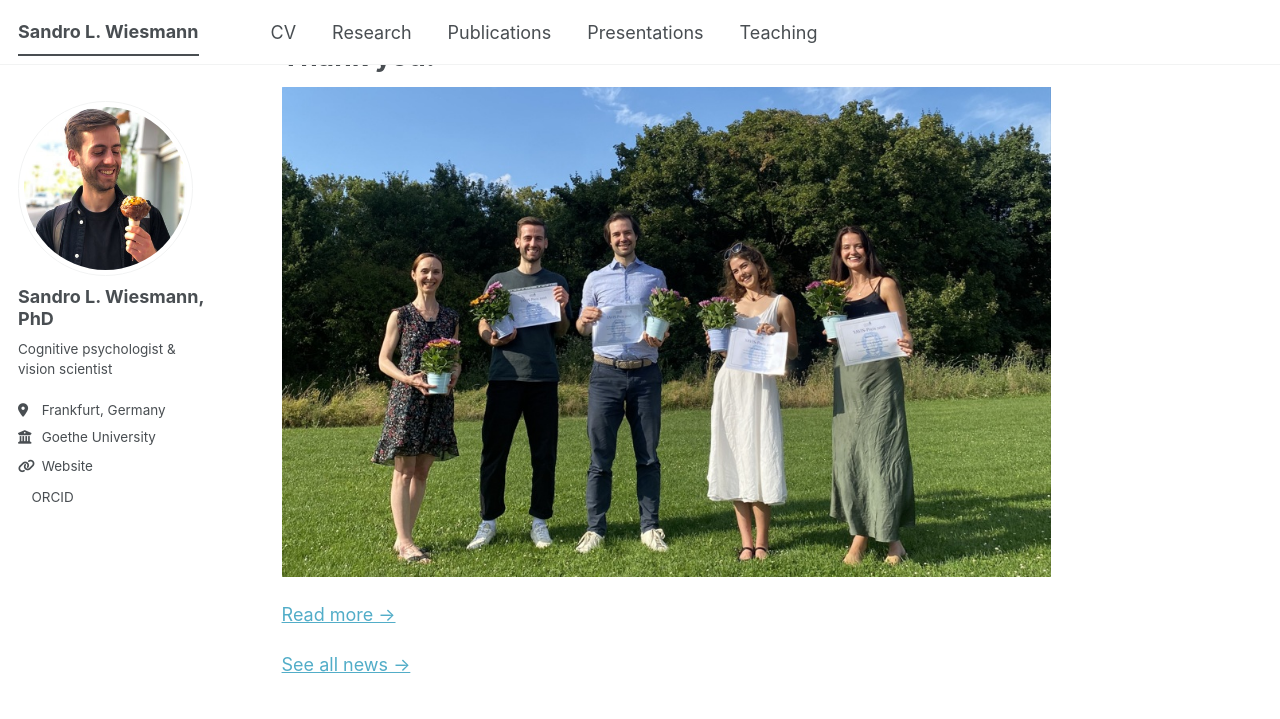
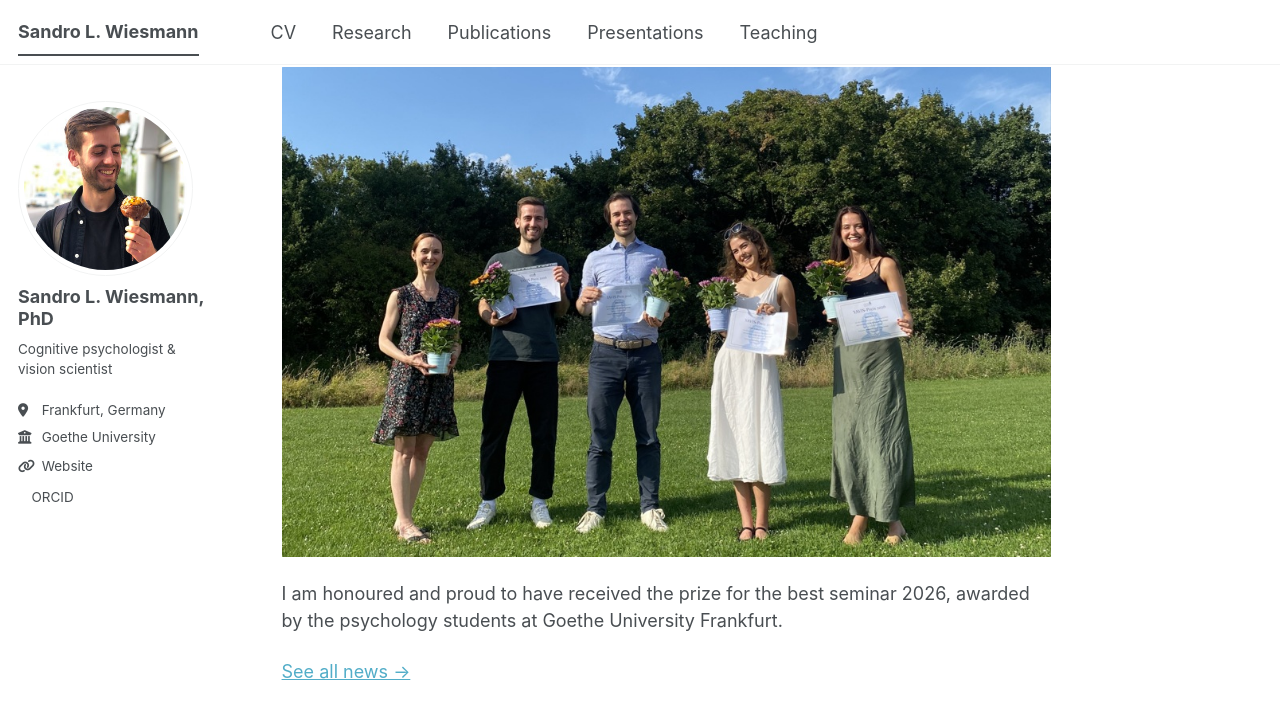
Before and after one commit to sandrowiesmann/sandrowiesmann.github.io, a Jekyll site: the page built from _pages/about.md, in a window 1280 px wide and 900 px high, scrolled down 774 px. Shown: the top 719 px of the window. Built offline with Jekyll 4.4.1, drawn with Linux system fonts in a browser that asks for light colours; a script bundle is joined from its source files by our own code; a style sheet for code colours, icons or effects is not loaded.

Commit message:
Update latest news section in about.md

```diff
--- a/_pages/about.md
+++ b/_pages/about.md
@@ -18,18 +18,25 @@ I am passionate about [teaching](/teaching) and sharing my enthusiasm for cognit
 As an employee of a state-funded university, I am committed to democratic principles, and I am active in several academic committees. In my work, I strive for open, transparent, and reproducible research in the spirit of open science.
 
 
+
 {% assign latest_post = site.posts.first %}
 
 {% if latest_post %}
 ## Latest News
 
-**[{{ latest_post.title }}]({{ latest_post.url | relative_url }})**
+<h3 style="margin-bottom: 0.2em;">
+  <a href="{{ latest_post.url | relative_url }}">{{ latest_post.title }}</a>
+</h3>
 
-<small>{{ latest_post.date | date: "%B %d, %Y" }}</small>
+<p style="margin-top: 0; margin-bottom: 0.5em; font-size: 0.85em;">
+  {{ latest_post.date | date: "%B %d, %Y" }}
+</p>
 
-{{ latest_post.excerpt | markdownify }}
+<div style="margin-top: 0;">
+  {{ latest_post.content }}
+</div>
 
-[Read more →]({{ latest_post.url | relative_url }})
-
-[See all news →]({{ '/news/' | relative_url }})
+<p style="margin-top: 1em;">
+  <a href="{{ '/news/' | relative_url }}">See all news →</a>
+</p>
 {% endif %}
```
